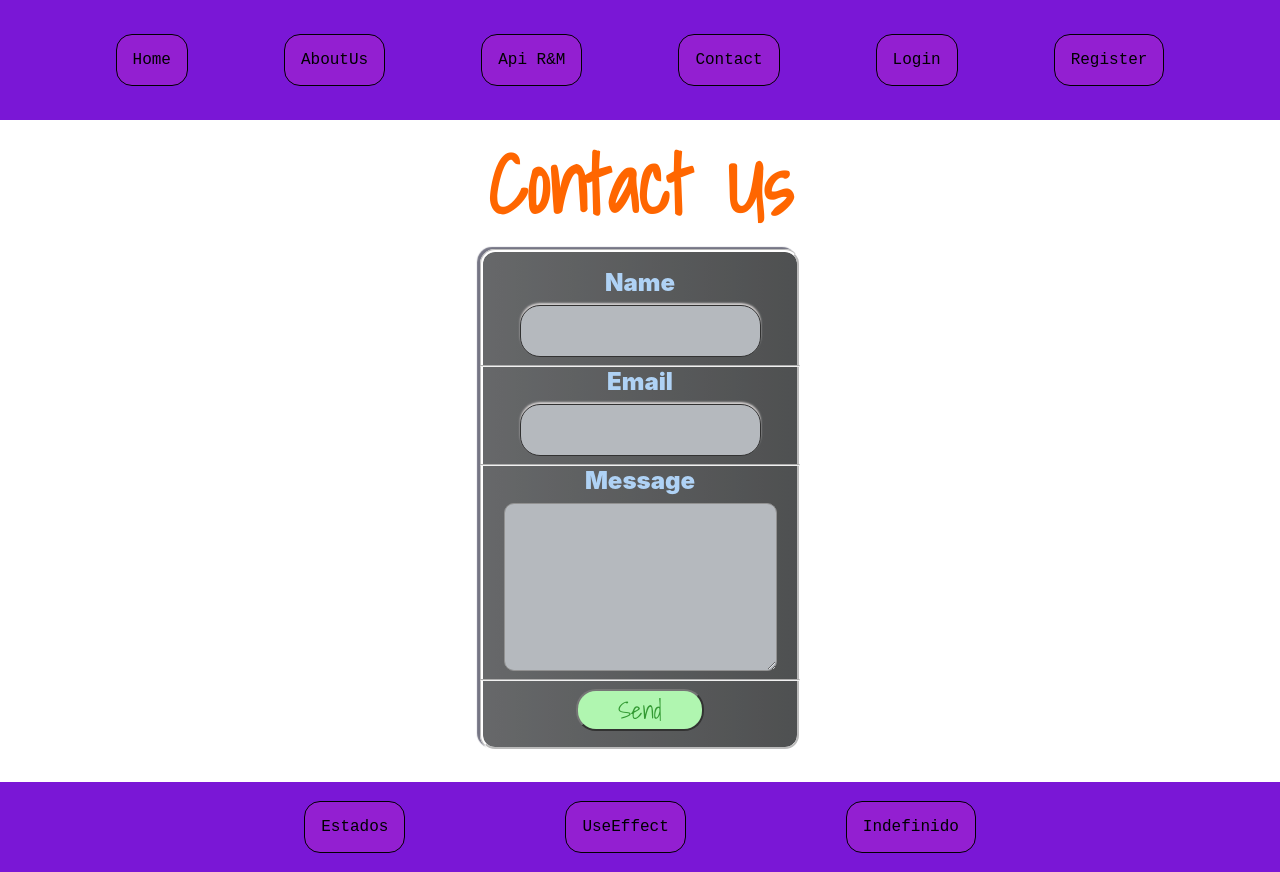
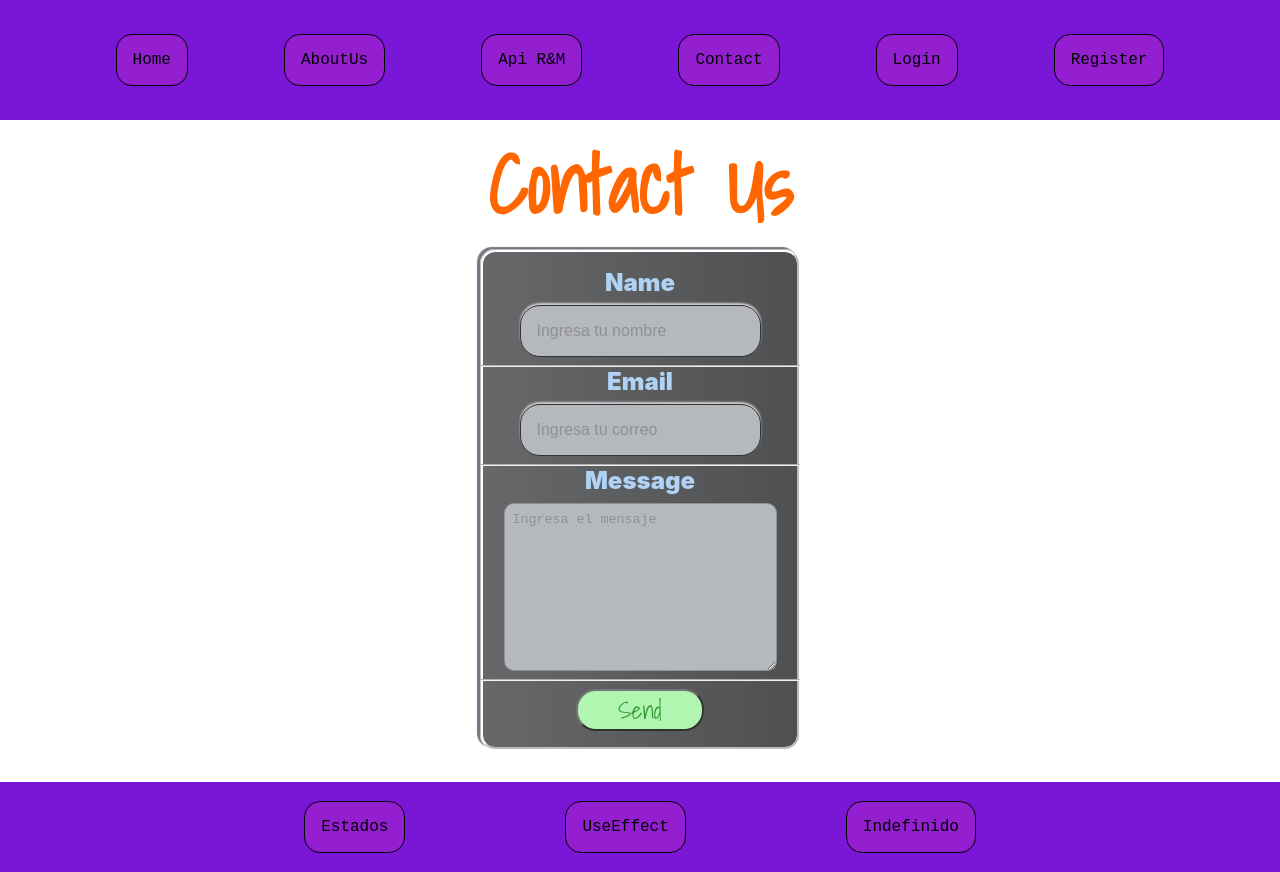
Before and after one commit to KevinL0pez/estadosreact, a React (Create React App) app: page /contactar in a window 1280 px wide. Built offline with nearby package versions, Linux system fonts and the light colour scheme; a web font is replaced by a local one.

Commit message:
Cambios en diseños - Implemetación NavLink a Login desde Register

```diff
--- a/src/components/layouts/FormCont.jsx
+++ b/src/components/layouts/FormCont.jsx
@@ -17,15 +17,17 @@ export const FormCont = () => {
       <h1 className="title-form">Contact Us</h1>
       <form action="" className="form-email" onSubmit={sendEmail}>
         <label>Name</label>
-        <input type="text" name="user_name"/>
+        <input type="text" name="user_name" placeholder="Ingresa tu nombre"/>
         <hr />
 
         <label>Email</label>
-        <input type="email" name="user_email"/>
+        <input type="email" name="user_email" placeholder="Ingresa tu correo"/>
         <hr />
 
         <label>Message</label>
-        <textarea name="user_message" id="" cols="30" rows="10"></textarea>
+        <textarea
+          name="user_message" id="" cols="30" rows="10" placeholder="Ingresa el mensaje">
+        </textarea>
         <hr />
         <button>Send</button>
       </form>
--- a/src/components/layouts/FormLogin.jsx
+++ b/src/components/layouts/FormLogin.jsx
@@ -72,7 +72,7 @@ export const FormLogin = () => {
                 <div className="btnLog">
                     {validaciones ? <NavLink to="/login"><button onClick={validacion}>Iniciar sesión</button></NavLink> : <NavLink to="/register"><button onClick={validacion}>Iniciar sesión</button></NavLink>}
                 </div>
-                <div className="linkReg">
+                <div className="linkForm">
                     <NavLink to="/register">¿No tienes una cuenta? Registrate</NavLink>
                 </div>
             </form>
--- a/src/components/layouts/FormRegister.jsx
+++ b/src/components/layouts/FormRegister.jsx
@@ -67,6 +67,9 @@ export const FormRegister = () => {
             <div className="btnReg">
               {validaciones ? <NavLink to="/register"><button onClick={validacion}>Registarse</button></NavLink> : <NavLink to="/login"><button onClick={validacion}>Registarse</button></NavLink>}
             </div>
+            <div className="linkForm">
+              <NavLink to="/login">¿Ya tienes una cuenta? Inicia Sesión</NavLink>
+            </div>
         </form>
       </div>
     </>
--- a/src/components/layouts/HeadRm.jsx
+++ b/src/components/layouts/HeadRm.jsx
@@ -4,7 +4,7 @@ import '../styles/rickmorty.css'
 export const HeadRm = () => {
 
     const [personajes, setPersonaje] = useState([])
-    const [nombre, setNombre] = useState()
+    const [nombre, setNombre] = useState([])
 
     const url = 'https://rickandmortyapi.com/api/character/?name='
     const urlModificada=url+nombre
--- a/src/components/styles/contact.css
+++ b/src/components/styles/contact.css
@@ -50,6 +50,7 @@
   border-radius: 20px;
   color: rgb(0, 0, 0);
   margin-bottom: 0.5rem;
+  outline: none;
 }
 
 .form-email textarea {
@@ -57,6 +58,8 @@
   background-color: #a3a8af;
   padding: 0.5rem;
   margin-bottom: 0.5rem;
+  outline: none;
+  color: black;
 }
 
 .form-email button {
--- a/src/components/styles/forms.css
+++ b/src/components/styles/forms.css
@@ -59,7 +59,6 @@
     justify-content: center;
     flex-direction: row;
     flex-wrap: wrap;
-    margin-bottom: 2rem;
 }
 
 .btnReg button {
@@ -73,11 +72,11 @@
     cursor:pointer;
 }
 
-.linkReg {
+.linkForm {
     margin-top: 1rem;
 }
 
-.linkReg a{
+.linkForm a{
     text-decoration: none;
     color: black;
     list-style: none;
```
